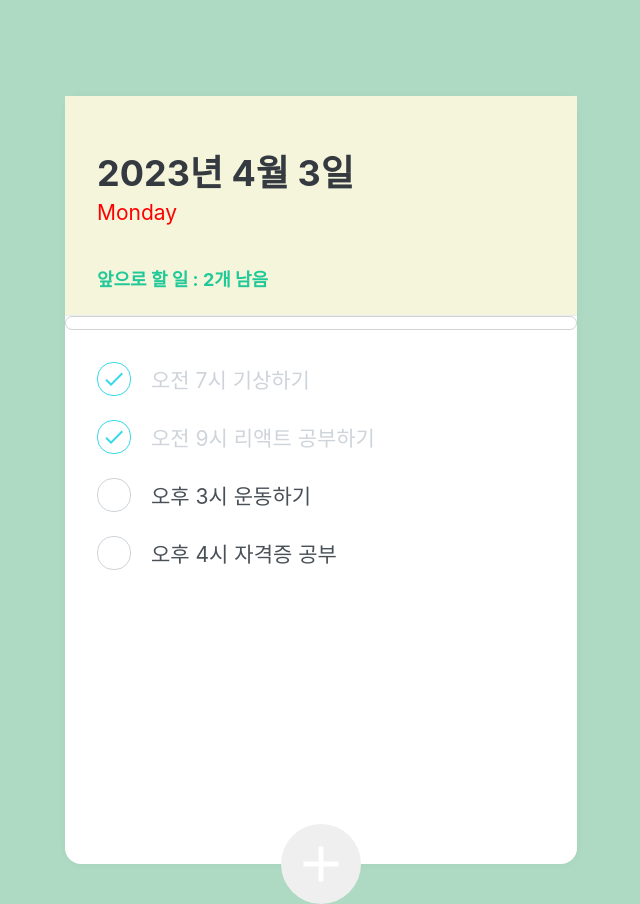
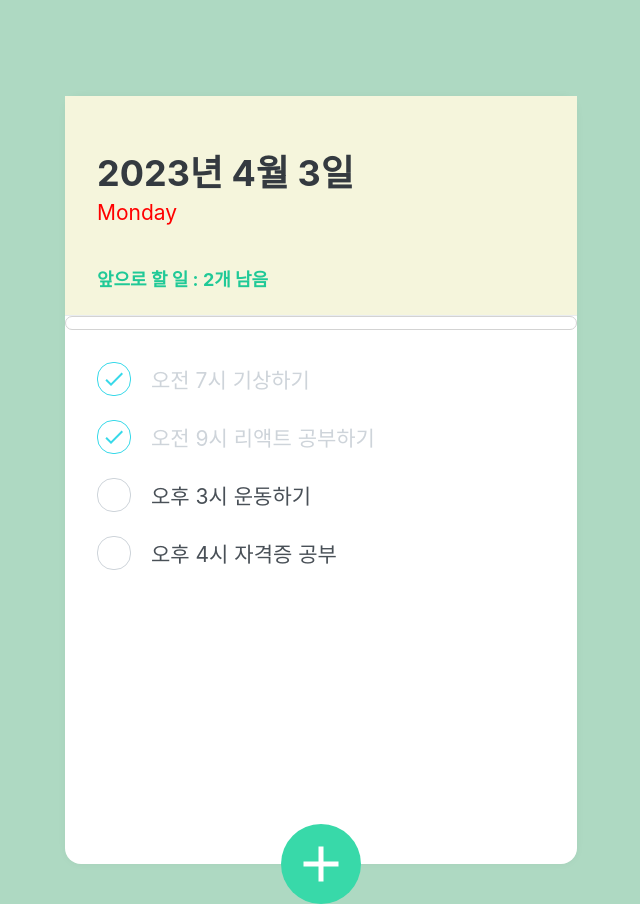
Before and after one commit to sloth-89/03todolist-prj, a React (Create React App) app: page / in a window 1280 px wide. Shown: the whole page, without its empty margins (319-959 px from the left). Built offline with nearby package versions, Linux system fonts and the light colour scheme.

Commit message:
todolist

```diff
--- a/src/components/TodoCreate.js
+++ b/src/components/TodoCreate.js
@@ -11,7 +11,7 @@ import { useTodoDispatch, useTodoNextId } from "../TodoContext";
 // rotate(45deg) 45도 돌게
 
 const CircleButton = styled.button`
-    background: #38d9a9a;
+    background: #38d9a9;
     &:hover{
         background: #63e6be;
     }
@@ -21,7 +21,7 @@ const CircleButton = styled.button`
 
     z-index: 5;
     cursor: pointer;
-    width 80px;
+    width: 80px;
     height: 80px;
     display: block;
     align-items: center;
```
